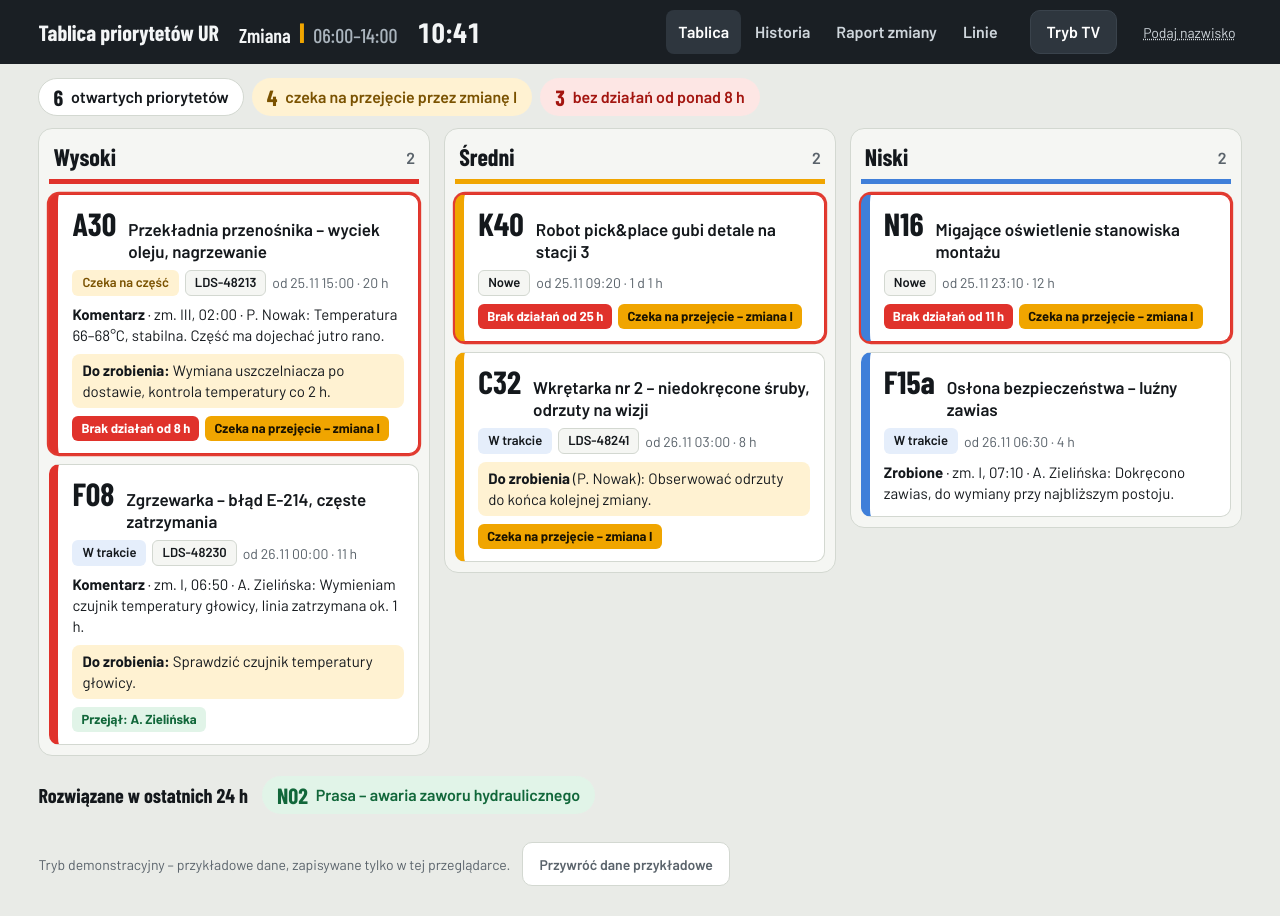
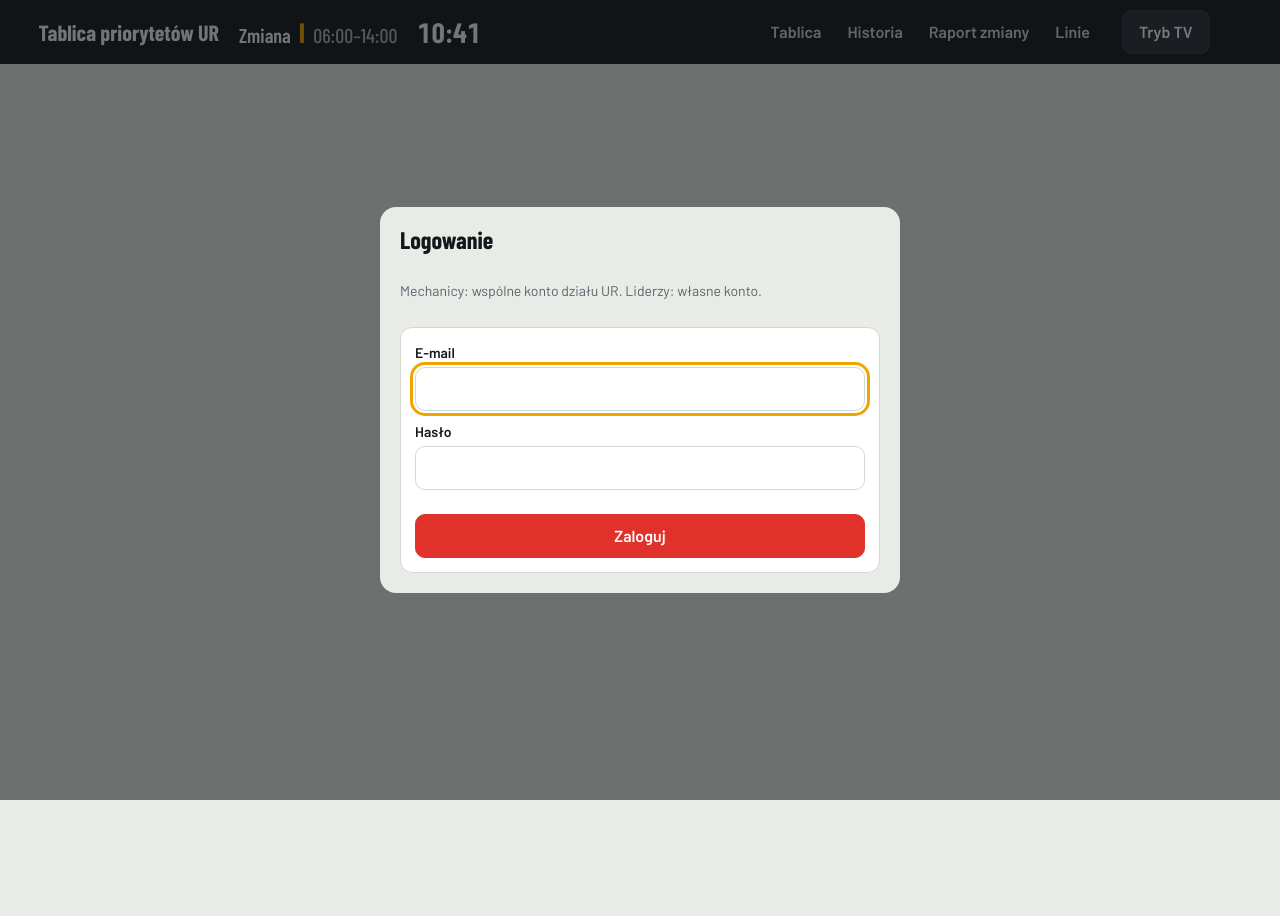
Before and after one commit to kowalarek88/tablica-ur, a plain HTML site: page index.html in a window 1280 px wide. After the commit the page ends 800 px from the top, so only its background shows below. Drawn offline with nearby package versions, Linux system fonts and the light colour scheme.

Commit message:
Podłączenie bazy Supabase (adres projektu i publiczny klucz anon)
Co-Authored-By: Claude Opus 5.5 <noreply@anthropic.com>
Claude-Session: https://claude.ai/code/session_01Uny4shiY6nkAKT5vrFwtrC

```diff
--- a/index.html
+++ b/index.html
@@ -201,8 +201,8 @@ table{font-size:13px}.stack thead{display:none}.stack tr{display:grid;padding-bl
 {
 /* ===== KONFIGURACJA ===== */
 const CONFIG={
-  SUPABASE_URL:'',        // np. 'https://abcd1234.supabase.co'  (puste = tryb demonstracyjny)
-  SUPABASE_ANON_KEY:'',   // klucz "anon public" z Supabase -> Project Settings -> API
+  SUPABASE_URL:'https://xonawrkpsvmgnaommrko.supabase.co',   // puste = tryb demonstracyjny
+  SUPABASE_ANON_KEY:'eyJhbGciOiJIUzI1NiIsInR5cCI6IkpXVCJ9.eyJpc3MiOiJzdXBhYmFzZSIsInJlZiI6InhvbmF3cmtwc3ZtZ25hb21tcmtvIiwicm9sZSI6ImFub24iLCJpYXQiOjE3OTU2NTIzMDEsImV4cCI6MjExMTIyODMwMX0.bll6KXyrqgVvqlc80puai5Fa2oDSR45V6_arxBgwHBc',   // klucz "anon public" (może być publiczny)
   STALE_HOURS:8           // po ilu godzinach bez wpisu karta robi się czerwona
 };
 // Linie są w bazie (tabela lines, zakładka "Linie"). Liderzy mają własne konta (tabela user_roles).
```
